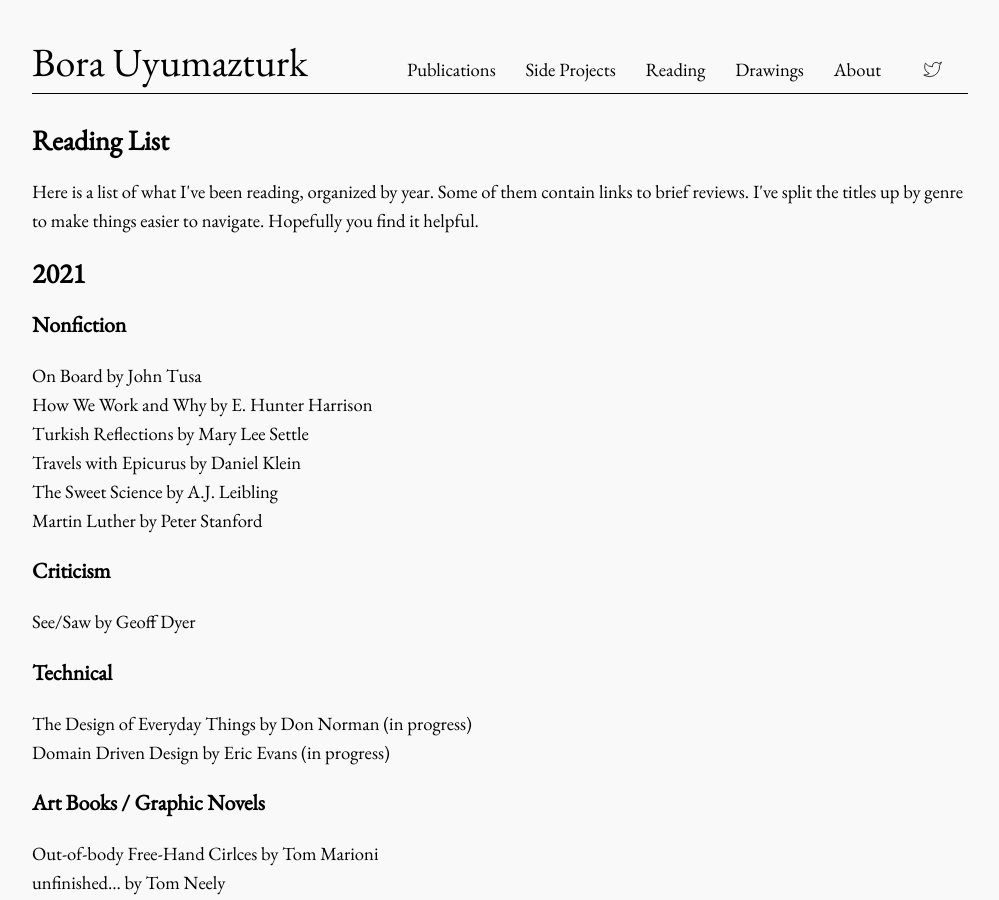
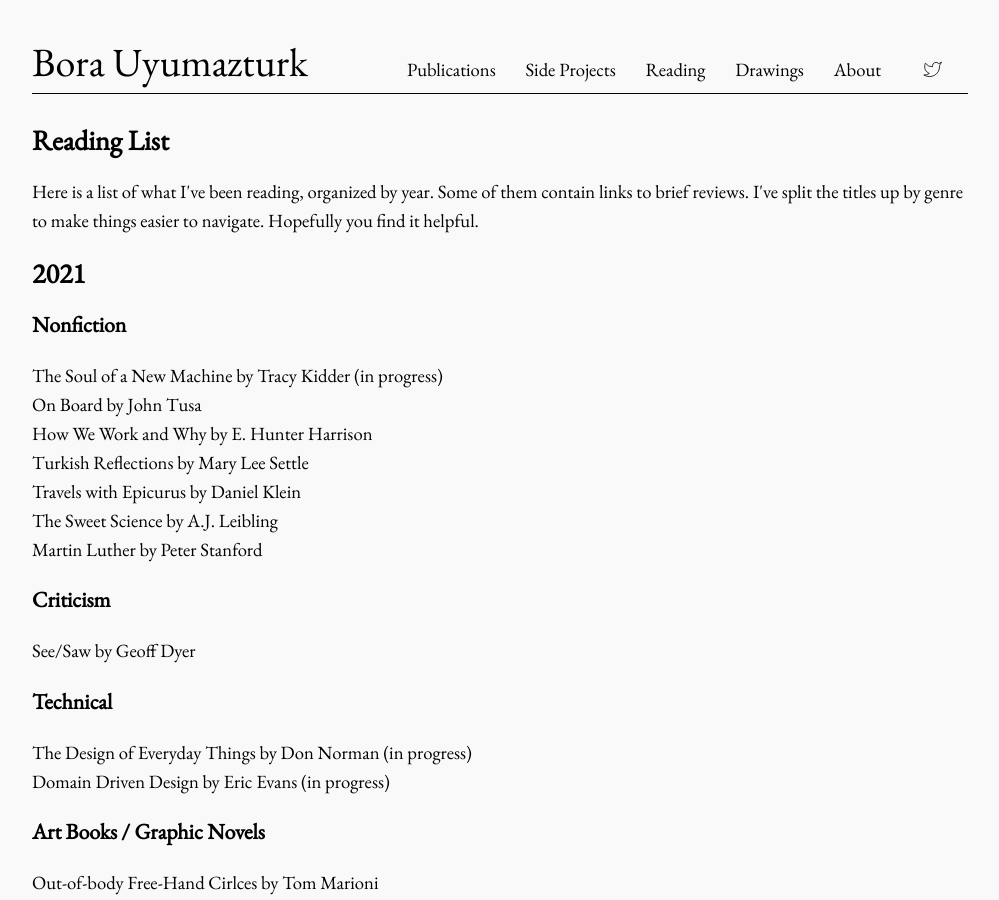
Before and after one commit to bora-uyumazturk/bora-uyumazturk.github.io, a Jekyll site: the page built from reading.html, in a window 1280 px wide and 900 px high. Shown: the whole window, without its empty margins (140-1139 px from the left). Built offline with Jekyll 4.4.1, drawn with Linux system fonts in a browser that asks for light colours.

Commit message:
kidder update

```diff
--- a/reading.html
+++ b/reading.html
@@ -16,6 +16,7 @@ title: Reading
 
   <h3>Nonfiction</h2>
 
+  The Soul of a New Machine by Tracy Kidder (in progress) <br>
   On Board by John Tusa <br>
   How We Work and Why by E. Hunter Harrison <br>
   Turkish Reflections by Mary Lee Settle <br>
```
